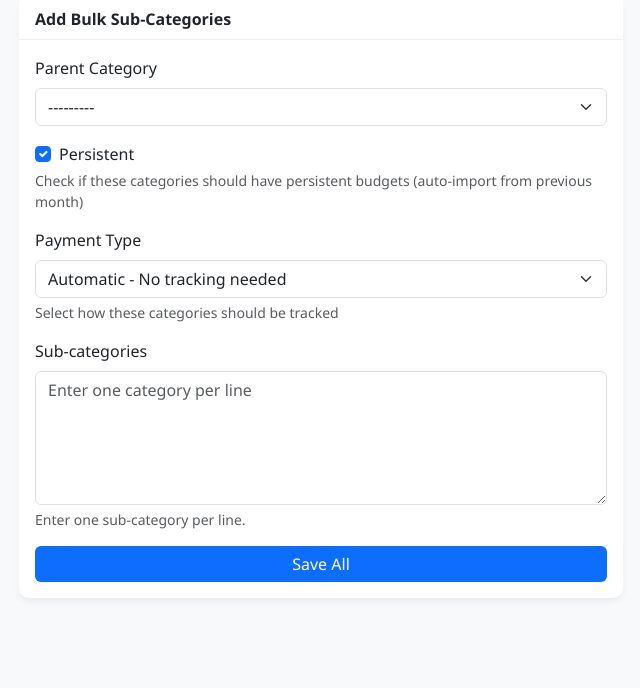
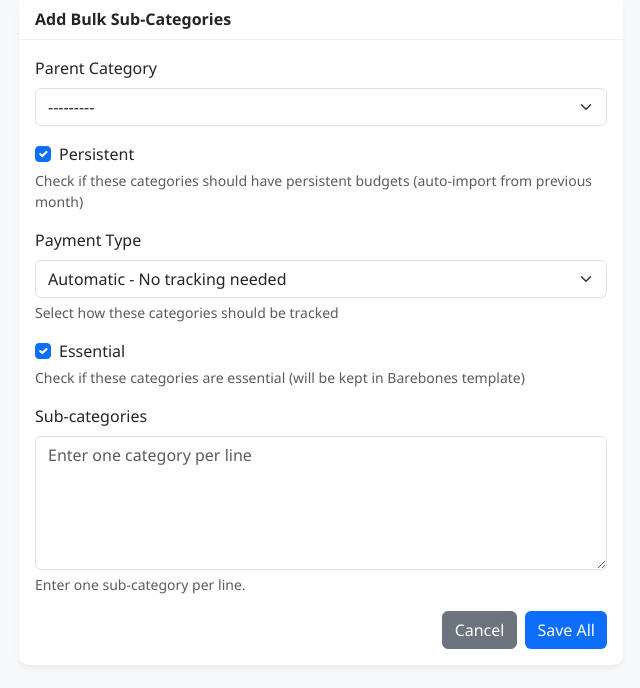
Before and after one commit to Gertdj/budget-app, a Django app: page /categories/bulk-add/ in a window 1280 px wide. Shown: the part 81-769 px from the top of the page, without its empty margins (319-959 px from the left). Run offline with Django 5.2, Linux system fonts and the light colour scheme; the visitor is signed in with stand-in values (Sample User, id 1); data comes from the database, SQL or seed files in the repository; data that the repository does not hold is empty.

Commit message:
Add Essential checkbox to bulk sub-categories and Cancel buttons to both bulk forms
- Add is_essential field to BulkCategoryForm for sub-categories
- Update bulk_add_categories view to save is_essential value
- Add Essential checkbox to bulk sub-categories form template
- Add Cancel button to both bulk category forms (main and sub-categories)
- Cancel buttons redirect back to category list page

```diff
--- a/finance/forms.py
+++ b/finance/forms.py
@@ -82,6 +82,13 @@ class BulkCategoryForm(forms.Form):
         label="Payment Type",
         help_text="Select how these categories should be tracked"
     )
+    is_essential = forms.BooleanField(
+        required=False,
+        initial=True,
+        widget=forms.CheckboxInput(attrs={'class': 'form-check-input'}),
+        label="Essential",
+        help_text="Check if these categories are essential (will be kept in Barebones template)"
+    )
     names = forms.CharField(
         widget=forms.Textarea(attrs={'class': 'form-control', 'rows': 5, 'placeholder': 'Enter one category per line'}),
         help_text="Enter one sub-category per line.",
--- a/finance/templates/finance/bulk_category_form.html
+++ b/finance/templates/finance/bulk_category_form.html
@@ -36,6 +36,16 @@
                         {% endif %}
                     </div>
                     <div class="mb-3">
+                        <div class="form-check">
+                            {{ form.is_essential }}
+                            <label class="form-check-label" for="{{ form.is_essential.id_for_label }}">{{ form.is_essential.label }}</label>
+                        </div>
+                        <div class="form-text">{{ form.is_essential.help_text }}</div>
+                        {% if form.is_essential.errors %}
+                        <div class="text-danger small">{{ form.is_essential.errors }}</div>
+                        {% endif %}
+                    </div>
+                    <div class="mb-3">
                         <label for="{{ form.names.id_for_label }}" class="form-label">Sub-categories</label>
                         {{ form.names }}
                         <div class="form-text">{{ form.names.help_text }}</div>
@@ -43,7 +53,8 @@
                         <div class="text-danger small">{{ form.names.errors }}</div>
                         {% endif %}
                     </div>
-                    <div class="d-grid">
+                    <div class="d-grid gap-2 d-md-flex justify-content-md-end">
+                        <a href="{% url 'category_list' %}" class="btn btn-secondary">Cancel</a>
                         <button type="submit" class="btn btn-primary">Save All</button>
                     </div>
                 </form>
--- a/finance/templates/finance/bulk_main_category_form.html
+++ b/finance/templates/finance/bulk_main_category_form.html
@@ -54,7 +54,8 @@
                         <div class="text-danger small">{{ form.names.errors }}</div>
                         {% endif %}
                     </div>
-                    <div class="d-grid">
+                    <div class="d-grid gap-2 d-md-flex justify-content-md-end">
+                        <a href="{% url 'category_list' %}" class="btn btn-secondary">Cancel</a>
                         <button type="submit" class="btn btn-primary">Save All</button>
                     </div>
                 </form>
--- a/finance/views.py
+++ b/finance/views.py
@@ -267,6 +267,7 @@ def bulk_add_categories(request):
             parent = form.cleaned_data['parent']
             is_persistent = form.cleaned_data['is_persistent']
             payment_type = form.cleaned_data['payment_type']
+            is_essential = form.cleaned_data['is_essential']
             names = form.cleaned_data['names'].splitlines()
             for name in names:
                 name = name.strip()
@@ -277,7 +278,8 @@ def bulk_add_categories(request):
                         type=parent.type,
                         parent=parent,
                         is_persistent=is_persistent,
-                        payment_type=payment_type
+                        payment_type=payment_type,
+                        is_essential=is_essential
                     )
             return redirect('category_list')
     else:
```
